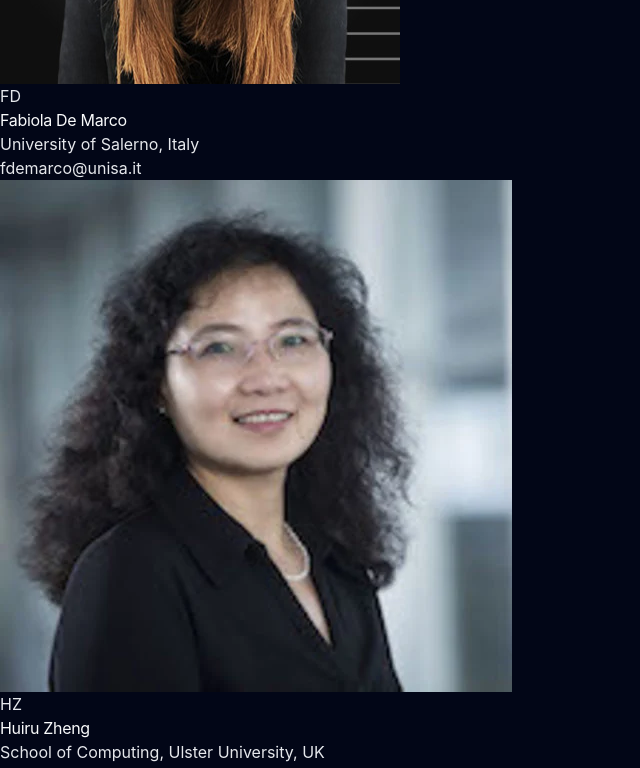
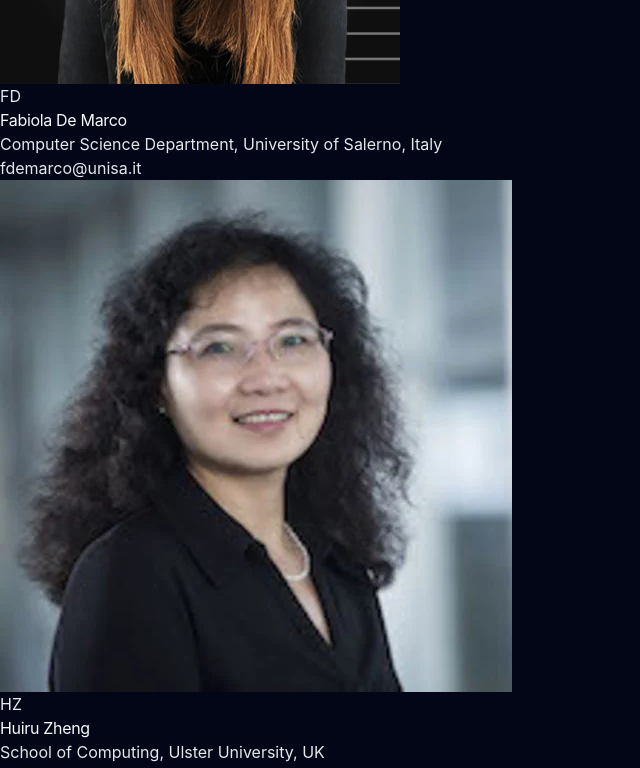
Before and after one commit to CaisLabUniSa/sai-care-2026, a React (Vite) app: page / in a window 1280 px wide. Shown: the part 3520-4288 px from the top of the page, without its empty margins (0-640 px from the left). Built offline with nearby package versions, Linux system fonts and the light colour scheme.

Commit message:
fix department users

```diff
--- a/src/App.jsx
+++ b/src/App.jsx
@@ -23,7 +23,7 @@ const dates = [
 const programChairs = [
   [
     "Fabiola De Marco",
-    "University of Salerno, Italy",
+    "Computer Science Department, University of Salerno, Italy",
     "fdemarco@unisa.it",
   ],
   [
@@ -33,7 +33,7 @@ const programChairs = [
   ],
   [
     "Alessia Auriemma Citarella",
-    "University of Salerno, Italy",
+    "Computer Science Department, University of Salerno, Italy",
     "aauriemmacitarella@unisa.it",
   ],
 ];
@@ -61,7 +61,7 @@ const committee = [
   ],
   [
     "Daniela D’Auria",
-    "Universitas Mercatorum, Italy",
+    "Engineering and Sciences Department, Universitas Mercatorum, Italy",
     "daniela.dauria@unimercatorum.it",
   ],
   [
```
